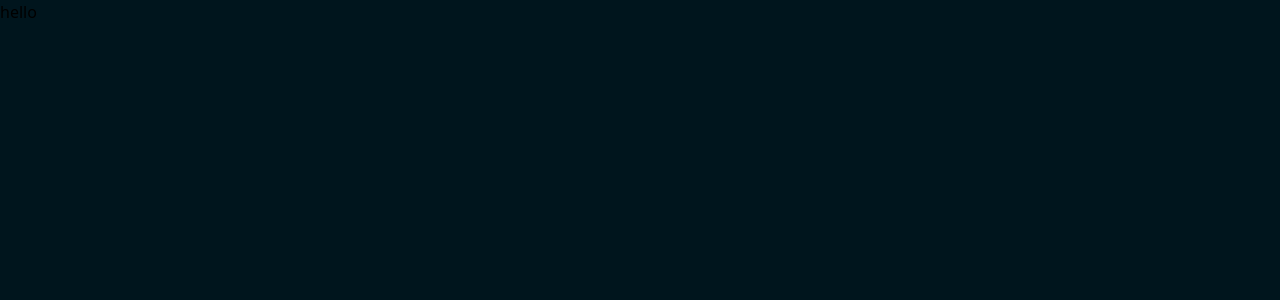
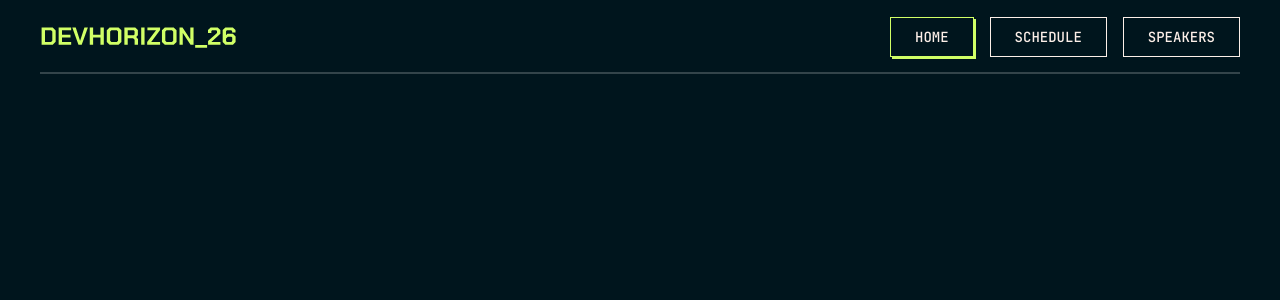
Before and after one commit to conormcfarlane/tech-conference, a Next.js app: page / in a window 1280 px wide. Shown: the top 300 px of the page. Built offline with nearby package versions, Linux system fonts and the light colour scheme.

Commit message:
NavBar complete

```diff
--- /dev/null
+++ b/app/components/layout/MobileMenuHam.tsx
@@ -0,0 +1,20 @@
+import React from 'react'
+import Image from 'next/image'
+
+type MobileMenuHamProps = {
+    isOpen: boolean;
+    onToggle: () => void;
+    handleClose: () => void;
+}
+
+export default function MobileMenuHam({ isOpen, onToggle, handleClose }: MobileMenuHamProps) {
+    return (
+        <button className='p-2.5 border border-(--neutral-100) cursor-pointer' onClick={onToggle} aria-expanded={isOpen} onKeyDown={(event) => {
+            if (event.key === "Escape") {
+                handleClose();
+            }
+        }}>
+            <Image src={isOpen ? "/images/icon-cross.svg" : "/images/icon-menu.svg"} alt={isOpen ? "Close Menu" : "Open Menu"} height={20} width={20} />
+        </button>
+    )
+}
--- /dev/null
+++ b/app/components/layout/NavLinks.tsx
@@ -0,0 +1,10 @@
+export type NavItem = {
+    href: string;
+    label: string;
+}
+
+export const NavItems: NavItem[] = [
+    { href: '/', label: "HOME" },
+    { href: '/schedule', label: "SCHEDULE" },
+    { href: '/speakers', label: "SPEAKERS" },
+]
--- /dev/null
+++ b/app/components/layout/Navbar.tsx
@@ -0,0 +1,62 @@
+"use client"
+
+import { useState } from 'react'
+import Image from 'next/image'
+import MobileMenuHam from './MobileMenuHam'
+import { NavItems } from './NavLinks'
+import type { NavItem } from './NavLinks'
+import Link from 'next/link'
+import { usePathname } from 'next/navigation'
+
+
+export default function Navbar() {
+    const pathName = usePathname();
+    const [isMenuOpen, setMenuOpen] = useState(false)
+    function handleToggle() {
+        setMenuOpen((prev) => !prev)
+    };
+    function handleCloseMenu() {
+        setMenuOpen(false)
+    };
+    return (
+        <nav>
+            <div className='flex justify-between items-center py-4 border-b-2 border-(--neutral-600) mb-6 sm:py-5'>
+                <Image src="/images/logo.svg"
+                    height={240}
+                    width={80}
+                    alt='logo'
+                    className='h-8 w-auto' />
+                <ul className='hidden sm:flex sm:gap-4'>
+                    {NavItems.map((item: NavItem) => {
+                        return (
+                            <li key={item.href} onClick={handleCloseMenu} className=''><Link href={item.href} className={`border p-2.5 text-center text-preset-6-medium cursor-pointer sm:px-6
+                            focus:outline-none focus:border-dashed focus:border-(--green-200) focus:shadow-[5px_5px_0_0_var(--green-200)]         hover:shadow-[2px_2px_0_0_var(--neutral-100)]
+                            ${pathName === item.href ? 'border-(--green-200) shadow-[2px_2px_0_0_var(--green-200)]' : ''}`}>{item.label}</Link>
+                            </li>
+                        )
+
+                    })}
+                </ul>
+                <div className='block sm:hidden'>
+                    <MobileMenuHam
+                        isOpen={isMenuOpen}
+                        onToggle={handleToggle}
+                        handleClose={handleCloseMenu} />
+                </div>
+
+            </div>
+            {isMenuOpen && (
+                <ul className='flex flex-col gap-4'>
+                    {NavItems.map((item: NavItem) => {
+                        return (
+                            <li key={item.href} onClick={handleCloseMenu}><Link href={item.href} className='block border p-2.5 text-center text-preset-6-medium'>{item.label}</Link>
+                            </li>
+                        )
+
+                    })}
+                </ul>
+            )}
+
+        </nav>
+    )
+}
--- a/app/globals.css
+++ b/app/globals.css
@@ -135,4 +135,5 @@
 
 body {
   background-color: var(--background-primary);
+  color: var(--neutral-100);
 }
--- a/app/layout.tsx
+++ b/app/layout.tsx
@@ -3,7 +3,7 @@ import "./globals.css";
 import { chakraPetch, jetBrains } from "./fonts";
 
 export const metadata: Metadata = {
-  title: "Create Next App",
+  title: "Tech Conference App",
   description: "Generated by create next app",
 };
 
--- a/app/page.tsx
+++ b/app/page.tsx
@@ -1,9 +1,13 @@
+import Navbar from "./components/layout/Navbar"
 
 
 export default function Home() {
   return (
-    <div>
-      <main><p className="text-preset-">hello</p></main>
+    <div className="mx-4 lg:mx-10">
+      <Navbar/>
+      <main>
+
+      </main>
     </div>
   );
 }
```
